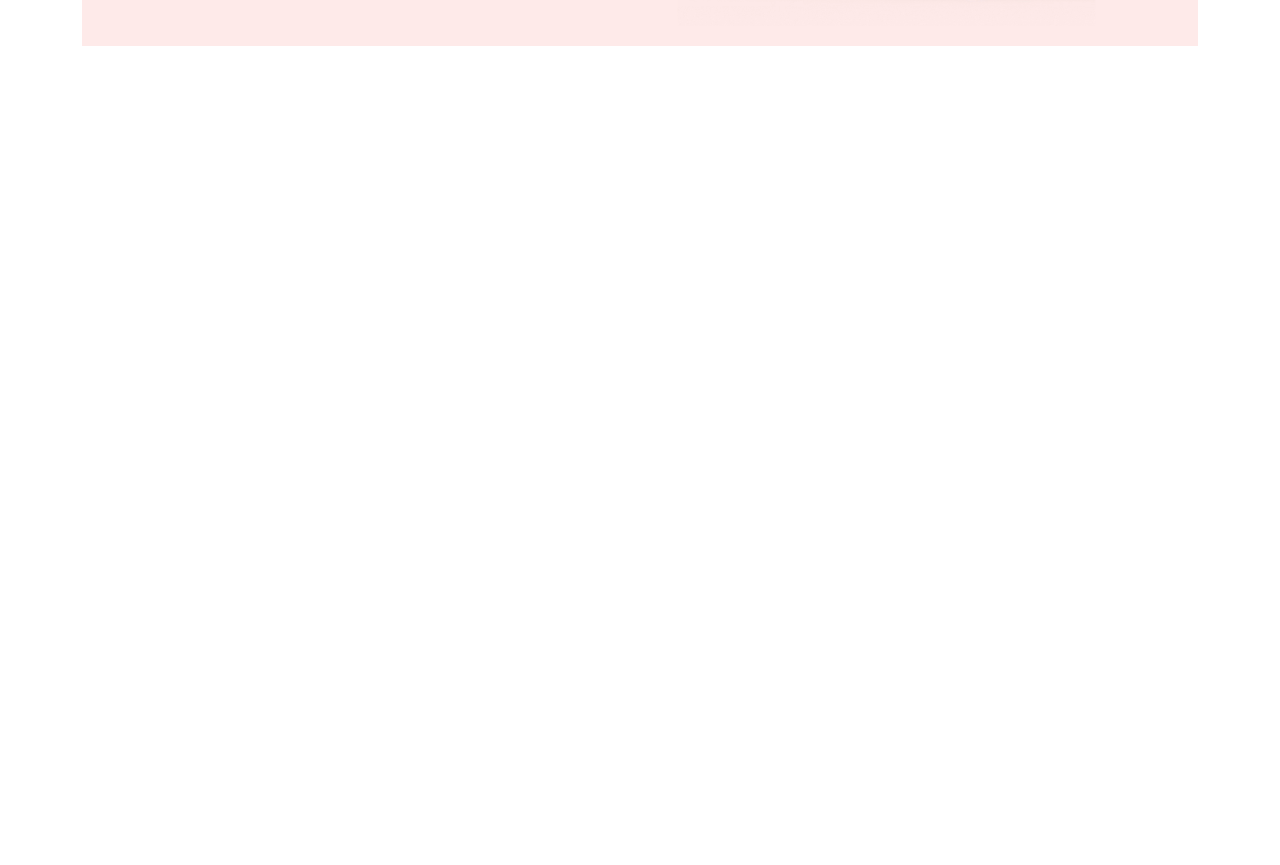
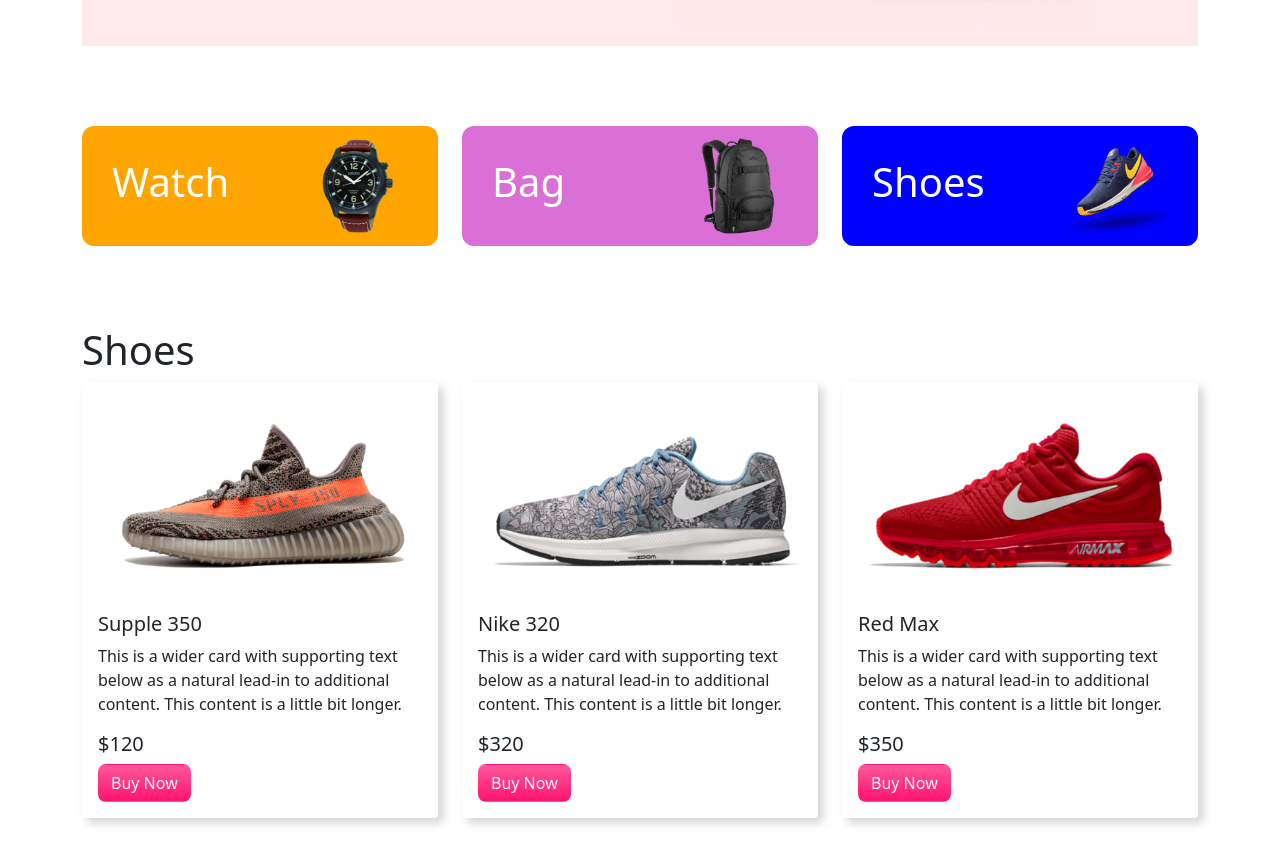
Before and after one commit to Moheb619/panda-comerce, a plain HTML site: page index.html in a window 1280 px wide. Shown: the part 577-1442 px from the top of the page. Before the commit the page ends 800 px from the top, so only its background shows below. Drawn offline with nearby package versions, Linux system fonts and the light colour scheme.

Commit message:
shoe done

```diff
--- a/index.html
+++ b/index.html
@@ -66,7 +66,7 @@
                 <h1>Mega LCD Tv for Sports</h1>
                 <p>This is the best tv to watch movies in 3D</p>
                 <h1>$1200</h1>
-                <button class="btn carousel-button1">Buy Now</button>
+                <button class="btn buy-now">Buy Now</button>
               </div>
               <div class="col-md-5">
                 <img
@@ -83,7 +83,7 @@
                 <h1>Cool HeadPhones</h1>
                 <p>Best sound quality for gaming Experience</p>
                 <h1>$800</h1>
-                <button class="btn carousel-button1">Buy Now</button>
+                <button class="btn buy-now">Buy Now</button>
               </div>
               <div class="col-md-5">
                 <img
@@ -100,7 +100,7 @@
                 <h1>X-Box for your living room</h1>
                 <p>Get your desired gaming Experience</p>
                 <h1>$5000</h1>
-                <button class="btn carousel-button1">Buy Now</button>
+                <button class="btn buy-now">Buy Now</button>
               </div>
               <div class="col-md-5">
                 <img
@@ -133,6 +133,114 @@
       </div>
     </div>
 
+    <div class="container categories">
+      <div class="row">
+        <div class="col-md-4">
+          <div
+            class="
+              categories1
+              d-flex
+              justify-content-between
+              align-items-center
+            "
+          >
+            <h1>Watch</h1>
+            <img src="resource/categories/watch.png" alt="watch" />
+          </div>
+        </div>
+        <div class="col-md-4">
+          <div
+            class="
+              categories2
+              d-flex
+              justify-content-between
+              align-items-center
+            "
+          >
+            <h1>Bag</h1>
+            <img src="resource/categories/bag.png" alt="bag" />
+          </div>
+        </div>
+        <div class="col-md-4">
+          <div
+            class="
+              categories3
+              d-flex
+              justify-content-between
+              align-items-center
+            "
+          >
+            <h1>Shoes</h1>
+            <img src="resource/categories/shoes.png" alt="shoe" />
+          </div>
+        </div>
+      </div>
+    </div>
+
+    <!-- Card -->
+    <div class="container shoes" id="shoes">
+      <h1>Shoes</h1>
+      <div class="row row-cols-1 row-cols-md-3 g-4">
+        <div class="col">
+          <div class="card h-100">
+            <img
+              src="resource/shoes/shoe-1.png"
+              class="card-img-top"
+              alt="Shoe1"
+            />
+            <div class="card-body">
+              <h5 class="card-title">Supple 350</h5>
+              <p class="card-text">
+                This is a wider card with supporting text below as a natural
+                lead-in to additional content. This content is a little bit
+                longer.
+              </p>
+              <h5>$120</h5>
+              <button class="btn buy-now">Buy Now</button>
+            </div>
+          </div>
+        </div>
+        <div class="col">
+          <div class="card h-100">
+            <img
+              src="resource/shoes/shoe-2.png"
+              class="card-img-top"
+              alt="Shoe2"
+            />
+            <div class="card-body">
+              <h5 class="card-title">Nike 320</h5>
+              <p class="card-text">
+                This is a wider card with supporting text below as a natural
+                lead-in to additional content. This content is a little bit
+                longer.
+              </p>
+              <h5>$320</h5>
+              <button class="btn buy-now">Buy Now</button>
+            </div>
+          </div>
+        </div>
+        <div class="col">
+          <div class="card h-100">
+            <img
+              src="resource/shoes/shoe-3.png"
+              class="card-img-top"
+              alt="Shoe3"
+            />
+            <div class="card-body">
+              <h5 class="card-title">Red Max</h5>
+              <p class="card-text">
+                This is a wider card with supporting text below as a natural
+                lead-in to additional content. This content is a little bit
+                longer.
+              </p>
+              <h5>$350</h5>
+              <button class="btn buy-now">Buy Now</button>
+            </div>
+          </div>
+        </div>
+      </div>
+    </div>
+
     <!-- JavaScript Bundle with Popper -->
     <script
       src="https://cdn.jsdelivr.net/npm/bootstrap@5.0.2/dist/js/bootstrap.bundle.min.js"
--- a/style.css
+++ b/style.css
@@ -1,4 +1,4 @@
-.carousel-button1 {
+.buy-now {
   color: #fff;
   background-image: linear-gradient(to bottom, #ff589b 0%, #ff136f 100%);
   border-radius: 8px;
@@ -12,3 +12,28 @@
 .container {
   margin-bottom: 80px;
 }
+.categories1,
+.categories2,
+.categories3 {
+  padding: 10px 30px;
+  border-radius: 12px;
+}
+.categories1 {
+  background-color: orange;
+}
+.categories2 {
+  background-color: orchid;
+}
+.categories3 {
+  background-color: blue;
+}
+.categories h1 {
+  color: white;
+}
+.categories img {
+  width: 100px;
+}
+.card {
+  border: none;
+  box-shadow: 5px 5px 10px lightgray;
+}
```
